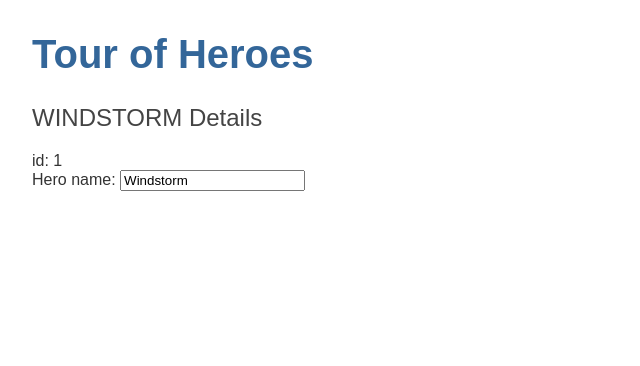
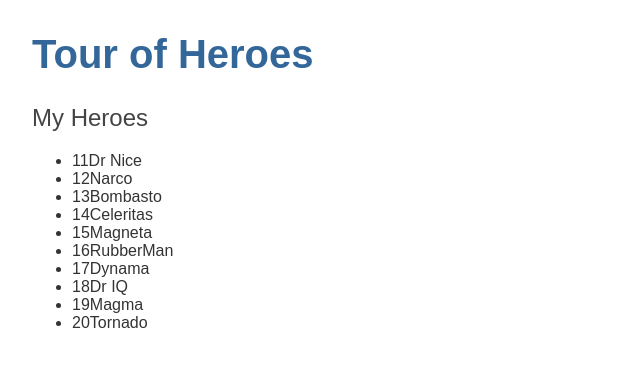
Before and after one commit to UnlikelyHero/playground, an Angular app in the folder angular-tour-of-heroes/: page / in a window 1280 px wide. Shown: the top 366 px of the page, without its empty margins (0-640 px from the left). Built offline with nearby package versions, Linux system fonts and the light colour scheme.

Commit message:
Added a mock heroes list, and set hero component do render conditionally

```diff
--- a/angular-tour-of-heroes/src/app/heroes/heroes.component.css
+++ b/angular-tour-of-heroes/src/app/heroes/heroes.component.css
@@ -0,0 +1,52 @@
+/* HeroesComponent's private CSS styles */
+.heroes {
+  margin: 0 0 2em 0;
+  list-style-type: none;
+  padding: 0;
+  width: 15em;
+}
+.heroes li {
+  cursor: pointer;
+  position: relative;
+  left: 0;
+  background-color: #EEE;
+  margin: .5em;
+  padding: .3em 0;
+  height: 1.6em;
+  border-radius: 4px;
+}
+.heroes li:hover {
+  color: #2c3a41;
+  background-color: #e6e6e6;
+  left: .1em;
+}
+.heroes li.selected {
+  background-color: black;
+  color: white;
+}
+.heroes li.selected:hover {
+  background-color: #505050;
+  color: white;
+}
+.heroes li.selected:active {
+  background-color: black;
+  color: white;
+}
+.heroes .badge {
+  display: inline-block;
+  font-size: small;
+  color: white;
+  padding: 0.8em 0.7em 0 0.7em;
+  background-color:#405061;
+  line-height: 1em;
+  position: relative;
+  left: -1px;
+  top: -4px;
+  height: 1.8em;
+  margin-right: .8em;
+  border-radius: 4px 0 0 4px;
+}
+
+input {
+  padding: .5rem;
+}
--- a/angular-tour-of-heroes/src/app/heroes/heroes.component.html
+++ b/angular-tour-of-heroes/src/app/heroes/heroes.component.html
@@ -1,6 +1,14 @@
-<h2>{{hero.name | uppercase}} Details</h2>
-<div><span>id: </span>{{hero.id}}</div>
-<div>
-  <label for="name">Hero name: </label>
-  <input id="name" [(ngModel)]="hero.name" placeholder="name">
+<h2>My Heroes</h2>
+<ul>
+  <li *ngFor="let hero of heroes" (click)="onSelect(hero)">
+    <span class="badge">{{hero.id}}</span>{{hero.name}}
+  </li>
+</ul>
+<div *ngIf="selectedHero">
+  <h2>{{selectedHero.name | uppercase}} Details</h2>
+  <div><span>id: </span>{{selectedHero.id}}</div>
+  <div>
+    <label for="name">Hero name: </label>
+    <input id="name" [(ngModel)]="selectedHero.name" placeholder="name">
+  </div>
 </div>
--- a/angular-tour-of-heroes/src/app/heroes/heroes.component.ts
+++ b/angular-tour-of-heroes/src/app/heroes/heroes.component.ts
@@ -1,4 +1,5 @@
 import { Component, OnInit } from '@angular/core';
+import { HEROES } from '../mock-heroes';
 import { Hero } from '../hero';
 
 @Component({
@@ -8,12 +9,14 @@
 })
 export class HeroesComponent implements OnInit {
 
-  hero: Hero = {
-    id: 1,
-    name: 'Windstorm',
+  constructor() { }
+
+  heroes = HEROES;
+  selectedHero?: Hero;
+
+  onSelect(hero: Hero): void {
+    this.selectedHero = hero;
   }
-
-  constructor() { }
 
   ngOnInit(): void {
   }
--- /dev/null
+++ b/angular-tour-of-heroes/src/app/mock-heroes.ts
@@ -0,0 +1,14 @@
+import { Hero } from './hero';
+
+export const HEROES: Hero[] = [
+  { id: 11, name: 'Dr Nice' },
+  { id: 12, name: 'Narco' },
+  { id: 13, name: 'Bombasto' },
+  { id: 14, name: 'Celeritas' },
+  { id: 15, name: 'Magneta' },
+  { id: 16, name: 'RubberMan' },
+  { id: 17, name: 'Dynama' },
+  { id: 18, name: 'Dr IQ' },
+  { id: 19, name: 'Magma' },
+  { id: 20, name: 'Tornado' }
+];
```
